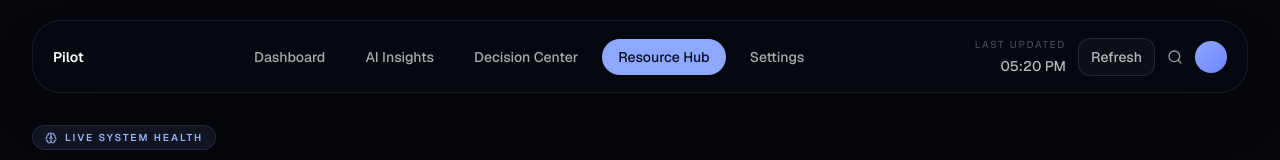
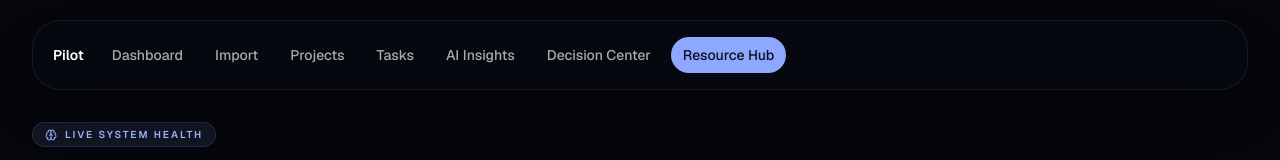
Before and after one commit to lindajerbi58-create/pilot, a Next.js app: page /resource-hub in a window 1280 px wide. Shown: the top 160 px of the page. Built offline with nearby package versions, Linux system fonts and the light colour scheme; no server answers; the database is empty.

Commit message:
refactor(resource-hub): use shared navbar

```diff
--- a/app/resource-hub/page.tsx
+++ b/app/resource-hub/page.tsx
@@ -10,6 +10,7 @@ import {
 } from "lucide-react";
 import { useEffect, useState } from "react";
 import { useMemo } from "react";
+import TopNavbar from "@/src/components/TopNavbar";
 function NavPill({
   label,
   active = false,
@@ -408,44 +409,7 @@ const recommendationText =
   return (
     <main className="min-h-screen bg-[#05060b] text-white">
       <div className="mx-auto max-w-[1450px] px-4 py-5 sm:px-6 lg:px-8">
-        <header className="mb-8 flex flex-col gap-4 rounded-[28px] border border-white/8 bg-[#070910]/90 px-5 py-4 shadow-2xl shadow-black/30 backdrop-blur lg:flex-row lg:items-center lg:justify-between">
-          <div className="flex items-center gap-3">
-            <div className="text-sm font-semibold text-white">Pilot</div>
-          </div>
-
-         <nav className="hidden items-center gap-2 md:flex">
-  <NavPill label="Dashboard" href="/dashboard" />
-  <NavPill label="AI Insights" href="/ai-insights" />
-  <NavPill label="Decision Center" href="/decision-center" />
-  <NavPill label="Resource Hub" href="/resource-hub" active />
-  <NavPill label="Settings" href="/settings" />
-</nav>
-
-<div className="flex w-full flex-wrap items-center justify-between gap-3 lg:w-auto lg:justify-end">
-  <div className="hidden text-right sm:block">
-    <p className="text-[10px] uppercase tracking-[0.18em] text-white/30">
-      Last updated
-    </p>
-    <p className="mt-1 text-sm font-medium text-white/70">{lastUpdatedLabel}</p>
-  </div>
-
-  <button
-    type="button"
-    onClick={handleRefresh}
-    disabled={refreshing}
-    className="rounded-xl border border-white/10 bg-white/[0.03] px-3 py-2 text-sm font-medium text-white/70 transition hover:bg-white/[0.06] hover:text-white disabled:cursor-not-allowed disabled:opacity-50"
-  >
-    {refreshing ? "Refreshing..." : "Refresh"}
-  </button>
-
-  <button className="text-white/60 transition hover:text-white">
-    <Search size={16} />
-  </button>
-
-  <div className="h-8 w-8 rounded-full bg-gradient-to-br from-[#8ea8ff] to-[#6d84ff]" />
-</div>
-        </header>
-
+       <TopNavbar />
         <section className="mb-8">
           <div className="mb-3 inline-flex items-center gap-2 rounded-full border border-[#8ea8ff]/15 bg-[#8ea8ff]/10 px-3 py-1 text-[10px] font-semibold uppercase tracking-[0.2em] text-[#9eb7ff]">
             <Brain size={12} />
```
